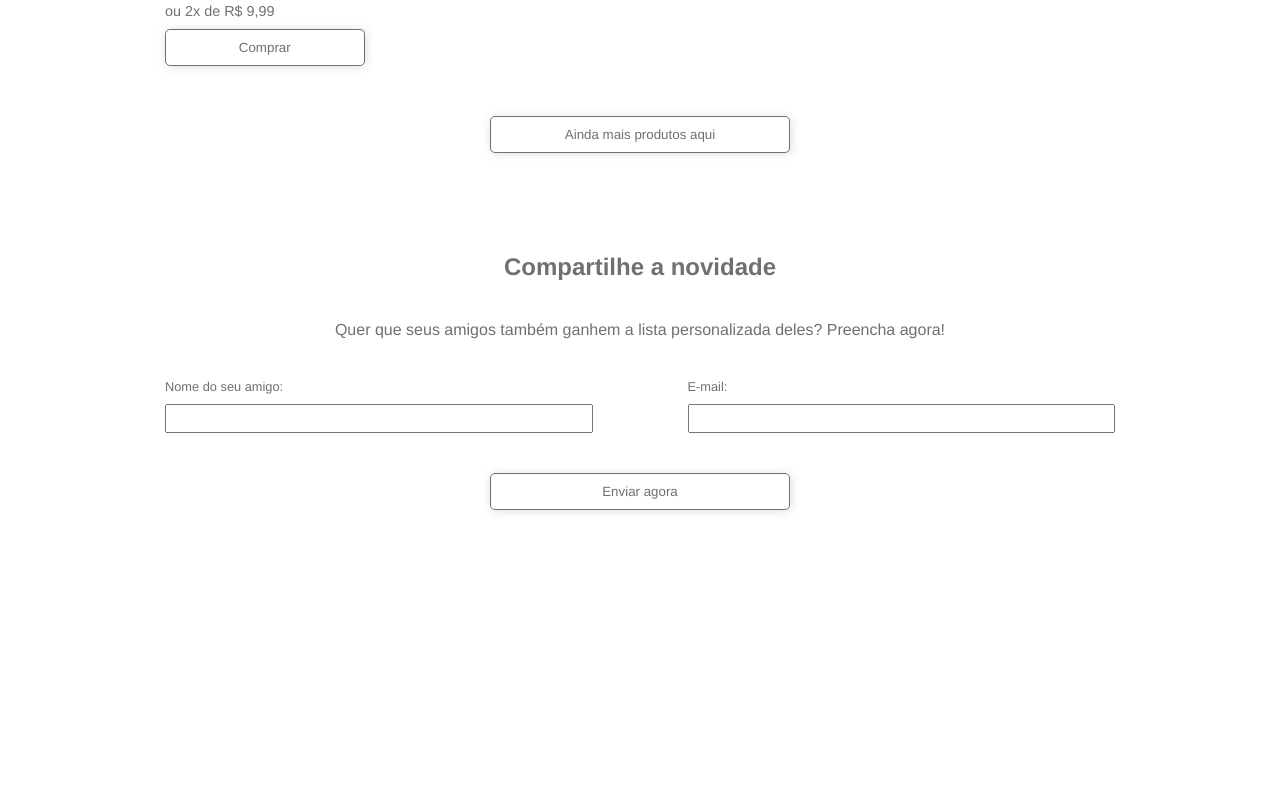
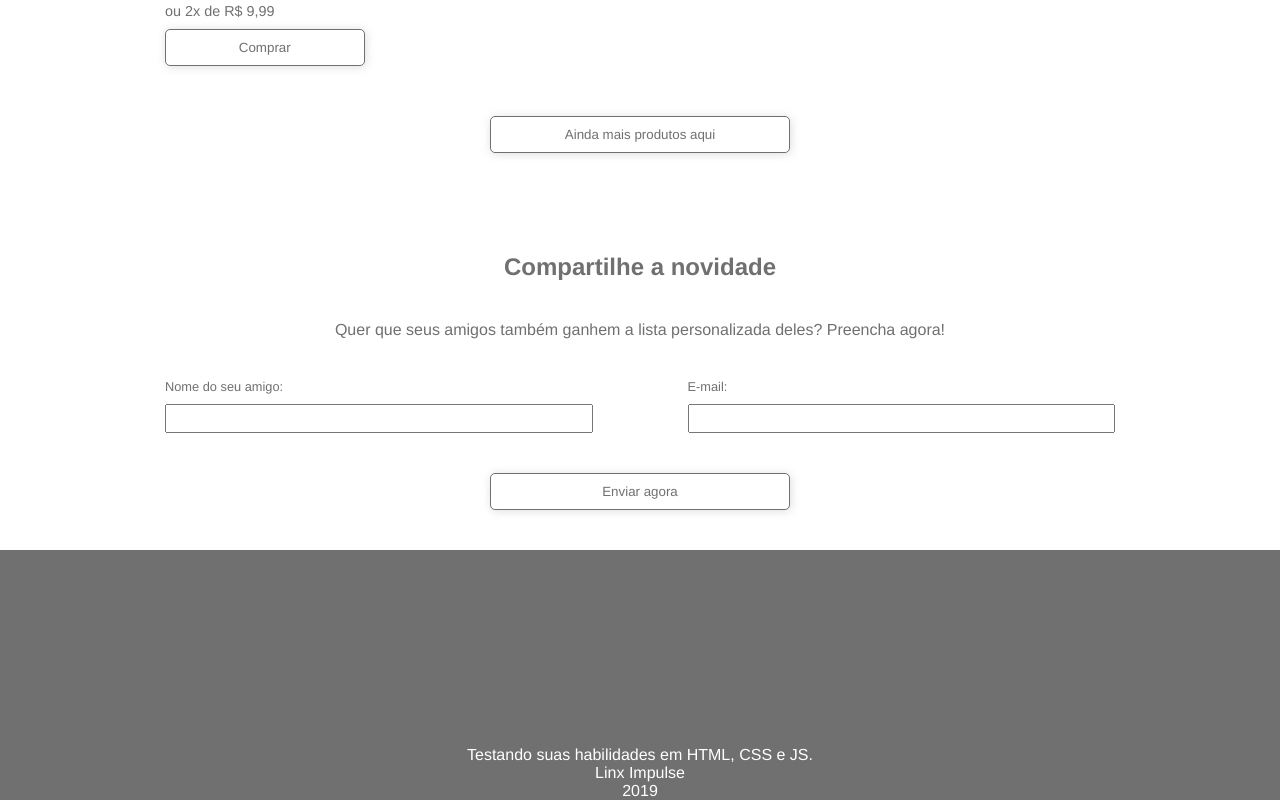
Before and after one commit to Joatancarlos/landing-page-dev-jr-challenge, a plain HTML site: page index.html in a window 1280 px wide. Shown: the part 1543-2343 px from the top of the page. Before the commit the page ends 2093 px from the top, so only its background shows below. Drawn offline with Linux system fonts and the light colour scheme.

Commit message:
-html-css- adicionando estrutura e estilos do footer

```diff
--- a/css/styles.css
+++ b/css/styles.css
@@ -219,3 +219,19 @@ body {
 .share .form .inputs-flex {
     margin-bottom: 40px;
 }
+
+
+/* -------------------------------- FOOTER -------------------------------- */
+
+.footer {
+    background-color: var(--primary-color);
+    color: #fff;
+    height: 250px;
+    display: flex;
+    align-items: flex-end;
+    justify-content: center;
+}
+
+.footer > div {
+    text-align: center;
+}
--- a/index.html
+++ b/index.html
@@ -38,6 +38,7 @@
             </nav>
         </div>
     </header>
+
     <main class="main">
         <section class="container about">
             <div class="text">
@@ -232,7 +233,13 @@
         </section>
     </main>
 
-
+    <footer class="footer">
+        <div>
+            <p>Testando suas habilidades em HTML, CSS e JS.</p>
+            <p>Linx Impulse</p>
+            <p>2019</p>
+        </div>
+    </footer>
     <script src="./js/index.js"></script>
 </body>
 </html>
```
